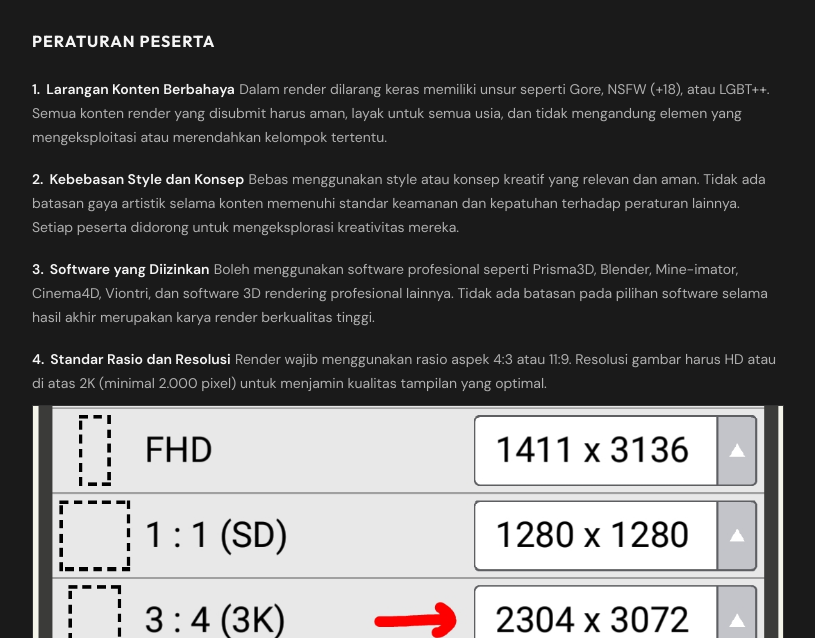
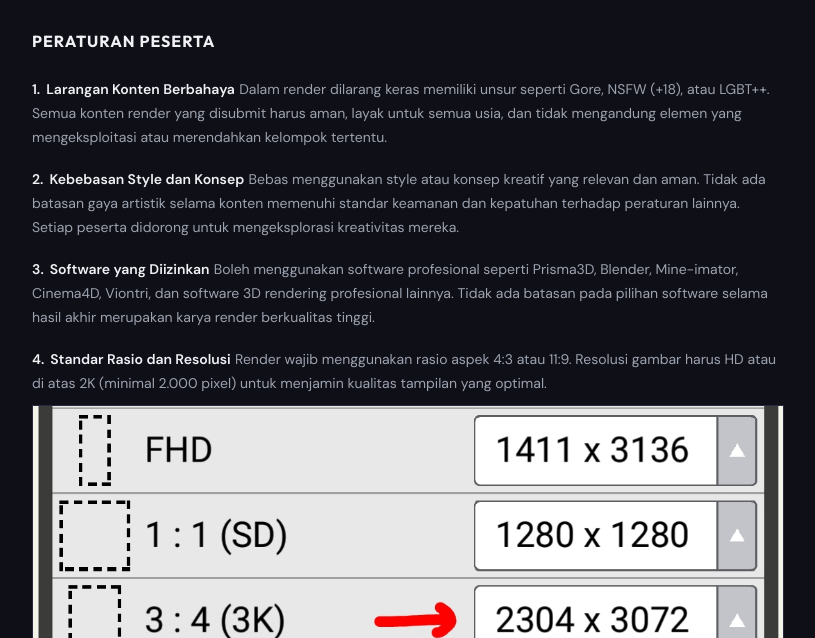
Before and after one commit to alisastro103-cmd/Afi-Studio, a plain HTML site: page event/index.html in a window 1280 px wide. Shown: the part 162-800 px from the top of the page, without its empty margins (232-1047 px from the left). Drawn offline with nearby package versions, Linux system fonts and the light colour scheme.

Commit message:
Add files via upload

```diff
--- a/event/index.html
+++ b/event/index.html
@@ -1,5 +1,5 @@
 <!doctype html>
-<html lang="id" class="h-full">
+<html lang="id" class="h-full dark">
  <head>
   <meta charset="UTF-8">
   <meta name="viewport" content="width=device-width, initial-scale=1.0">
@@ -14,14 +14,24 @@
     html, body { height: 100%; font-family: 'DM Sans', sans-serif; }
     h1, h2, h3 { font-family: 'Outfit', sans-serif; font-weight: 600; }
 
-    /* Perubahan dilakukan di sini untuk menerapkan tema gelap secara default */
+    /* Tema disinkronkan dari index.html (folder utama) */
     :root {
-      --bg: #1a1a1a;
-      --text: #f5f5f5;
-      --text-light: #b0b0b0;
-      --border: #333333;
-      --accent: #f5f5f5;
-      --disabled: #444444;
+      --accent: #4A90D9;
+      --bg: #ffffff;
+      --surface: #f3f4f6;
+      --text: #1a1a2e;
+      --text-light: #6b7280;
+      --border: #e5e7eb;
+      --disabled: #d1d5db;
+    }
+
+    .dark {
+      --bg: #0f0f17;
+      --surface: #1a1a2e;
+      --text: #f0f0f5;
+      --text-light: #9ca3af;
+      --border: #2a2a3e;
+      --disabled: #2a2a3e;
     }
 
     body {
```
